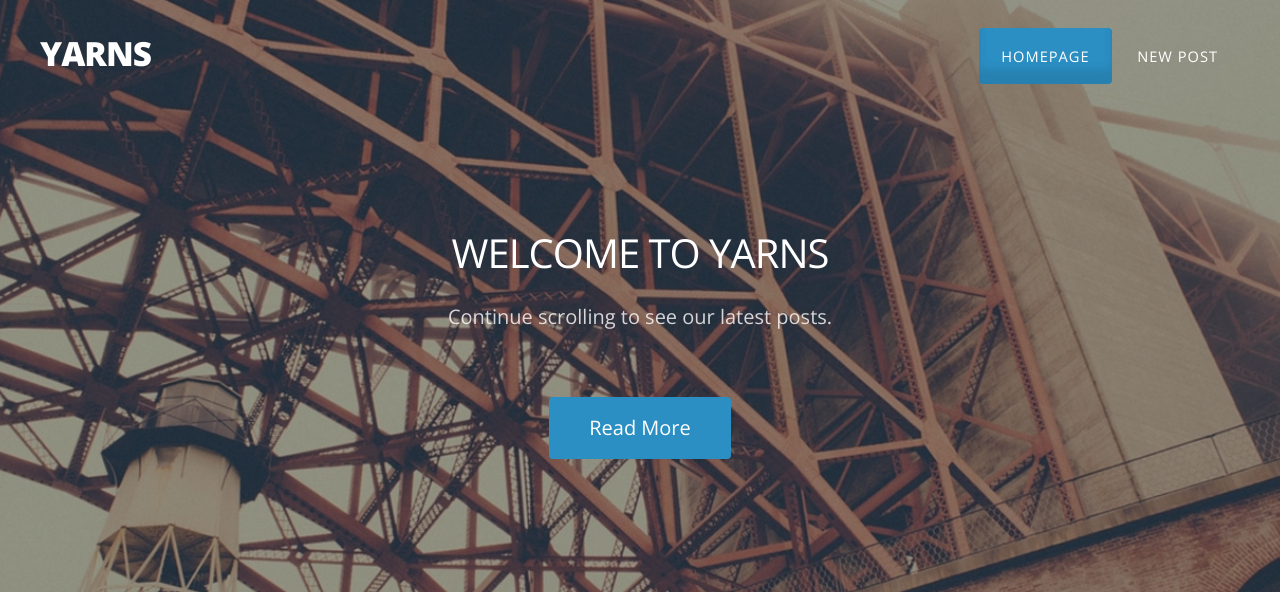
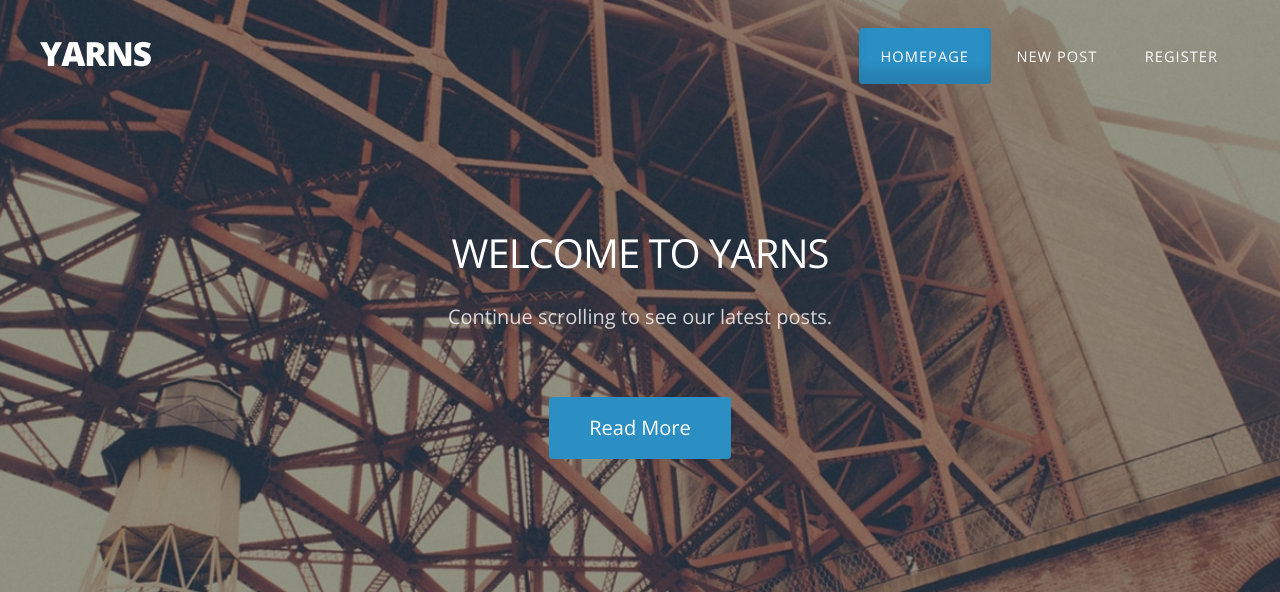
Before and after one commit to tamina567/yarns, a Django app: page / in a window 1280 px wide. Shown: the top 592 px of the page. Run offline with Django 3.2, Linux system fonts and the light colour scheme; data that the repository does not hold is empty; some libraries are stand-ins or nearby versions.

Commit message:
Added user registration form.

```diff
--- a/story/templates/story/index.html
+++ b/story/templates/story/index.html
@@ -32,6 +32,7 @@
                     <ul>
                         <li class="current_page_item"><a href="#">Homepage</a></li>
                         <li><a href="{% url 'story:upload_post' %}">New Post</a></li>
+                        <li><a href="{% url 'story:register' %}">Register</a></li>
                     </ul>
                 </nav>
 
--- /dev/null
+++ b/story/templates/story/register_form.html
@@ -0,0 +1,5 @@
+<form method="post" enctype="multipart/form-data">
+  {% csrf_token %}
+  {{ form.as_p}}
+  <button type="submit">Register</button>
+</form>
--- a/story/urls.py
+++ b/story/urls.py
@@ -6,5 +6,6 @@ app_name='story'
 urlpatterns = [
   path('', views.IndexView.as_view(), name='index'),
   path('post/<int:pk>/', views.PostView.as_view(), name='post'),
-  path('upload/', views.upload_post, name='upload_post')
+  path('upload/', views.upload_post, name='upload_post'),
+  path('register/', views.register, name='register'),
 ]
--- a/story/views.py
+++ b/story/views.py
@@ -4,6 +4,9 @@ from django.urls import reverse
 from django.views import generic
 from django.contrib.auth import authenticate, login
 from django.core.files.storage import FileSystemStorage
+
+from django.contrib.auth.models import User
+from django.contrib.auth.forms import UserCreationForm
 
 from .models import User, Post
 from .forms import PostForm
@@ -33,4 +36,20 @@ def upload_post(request):
       return HttpResponseRedirect(reverse('story:index'))
   else:
     form = PostForm()
-  return render(request, 'story/upload_form.html', {'form': form})
+    return render(request, 'story/upload_form.html', {'form': form})
+
+def register(request):
+  """
+  Registers a new User.
+  """
+  if request.method == 'POST':
+    form = UserCreationForm(request.POST, request.FILES)
+    if form.is_valid():
+      form.save()
+      return HttpResponseRedirect(reverse('story:index'))
+    else:
+      # TODO Add in error handling.
+      return None
+  else:
+    form = UserCreationForm()
+    return render(request, 'story/register_form.html', {'form': form})
```
